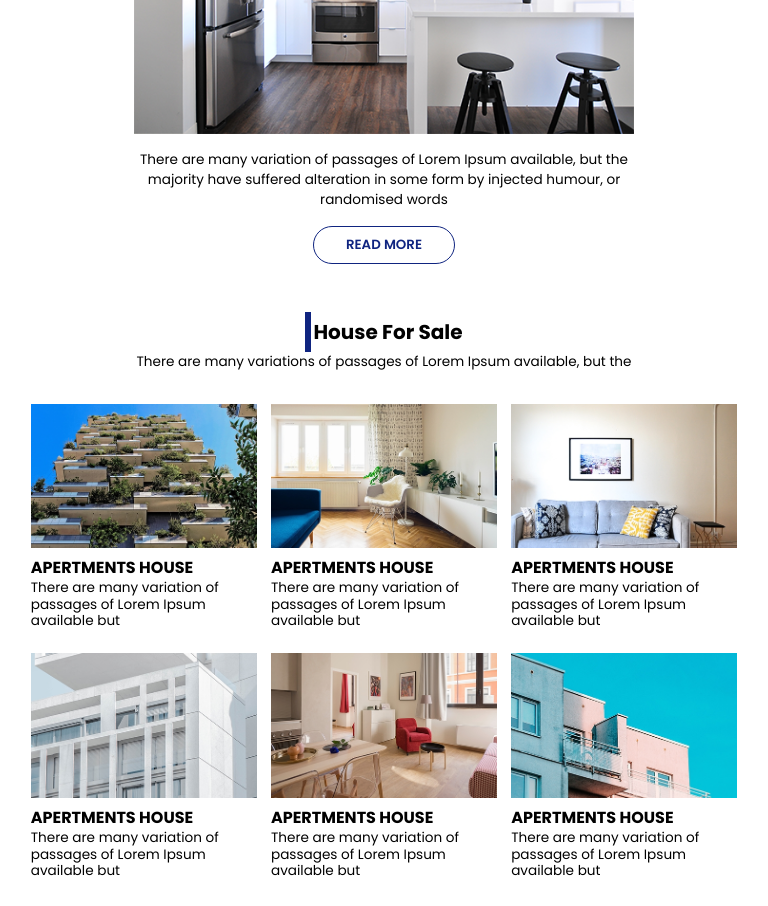
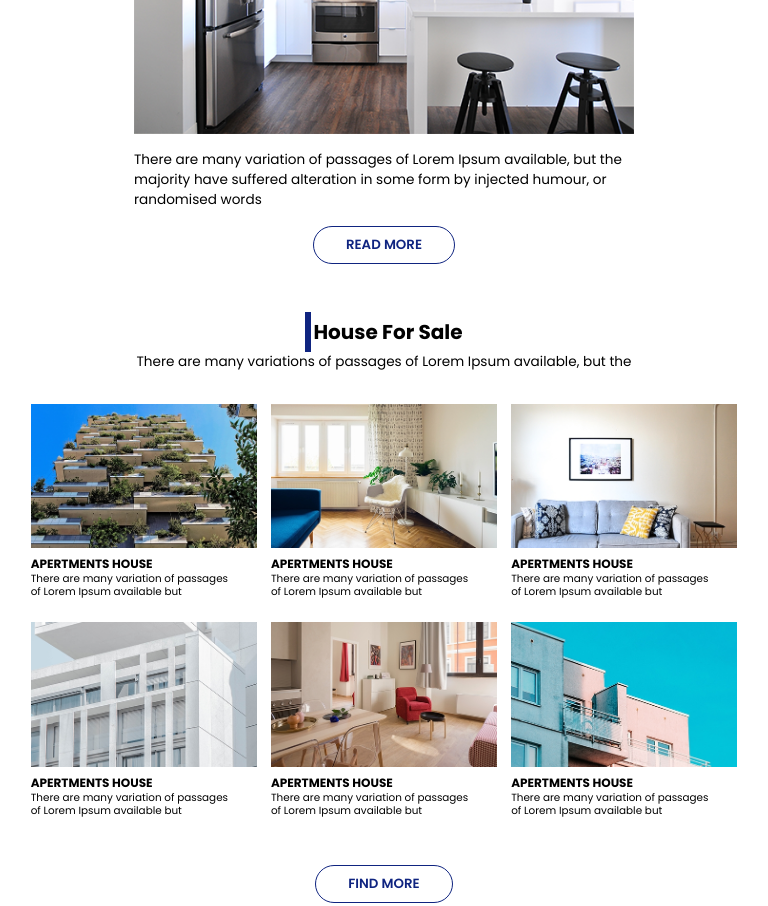
Before and after one commit to PawanFartyal/ApartmentSaleWebsite, a plain HTML site: page index.html in a window 768 px wide. Shown: the part 960-1866 px from the top of the page. Drawn offline with Linux system fonts and the light colour scheme; a web font is replaced by a local one.

Commit message:
minor changes

```diff
--- a/styles.css
+++ b/styles.css
@@ -788,6 +788,7 @@ text-shadow: 0 2px var(--blue),2px 0 var(--blue),-2px 0 var(--blue),0 -2px var(-
          display: none;
     }
 }
+/* Tablet Responsive */
 @media (min-width:600px) and (max-width:1200px) {
      .formAndOverview {
         background:none;
@@ -809,7 +810,7 @@ text-shadow: 0 2px var(--blue),2px 0 var(--blue),-2px 0 var(--blue),0 -2px var(-
      .overview .heading h1{
         font-size: 4rem;
      }
-     .content .para {
+     .overview .content .para {
         text-align: center;
      }
      .toogleLine {
@@ -845,6 +846,7 @@ text-shadow: 0 2px var(--blue),2px 0 var(--blue),-2px 0 var(--blue),0 -2px var(-
         width: 100%;
         max-width: 500px;
         padding:1rem  0 1.5rem;
+        text-align: center;
     }
     .tabletHeadingSection {
         display: flex;
@@ -884,6 +886,14 @@ text-shadow: 0 2px var(--blue),2px 0 var(--blue),-2px 0 var(--blue),0 -2px var(-
     .search .form {
         width: 100%;
     }
+    /* Sale Section */
+    .cardName {
+        font-size: .75rem;
+    }
+    .card .para {
+        font-size: .65rem;
+    }
+    /* Footer Section */
     .quickLinks {
         flex-direction: column;
         gap: 2rem;
```
